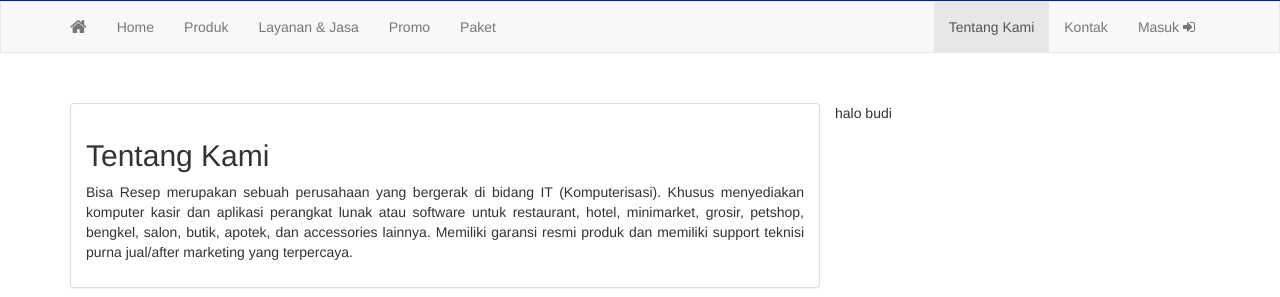
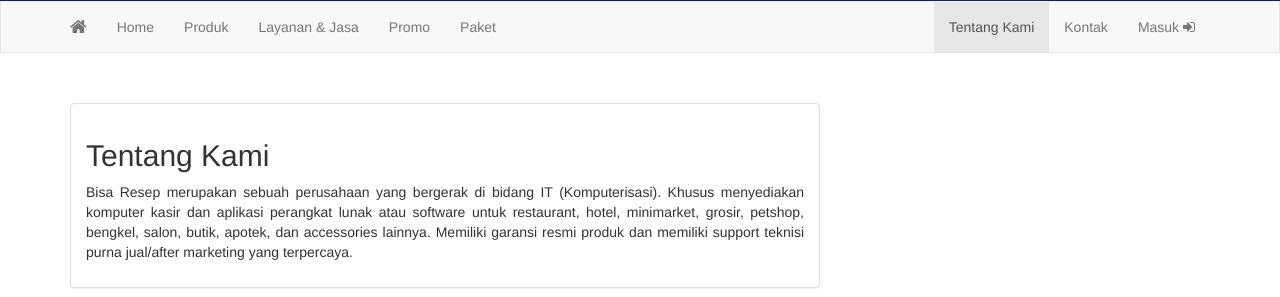
Before and after one commit to rondimarten07/tugas_fullstack, a CodeIgniter app: page /citrakomputer/index.php/tentang in a window 1280 px wide. Shown: the part 185-482 px from the top of the page. Run offline with CodeIgniter, Linux system fonts and the light colour scheme; data comes from the database, SQL or seed files in the repository.

Commit message:
Update tentang.php

```diff
--- a/application/views/depan/tentang.php
+++ b/application/views/depan/tentang.php
@@ -9,9 +9,6 @@
         </div>
       </div>
     </div>
-    <div>
-      halo budi
-    </div>
 
   </div>
 </div>
```
